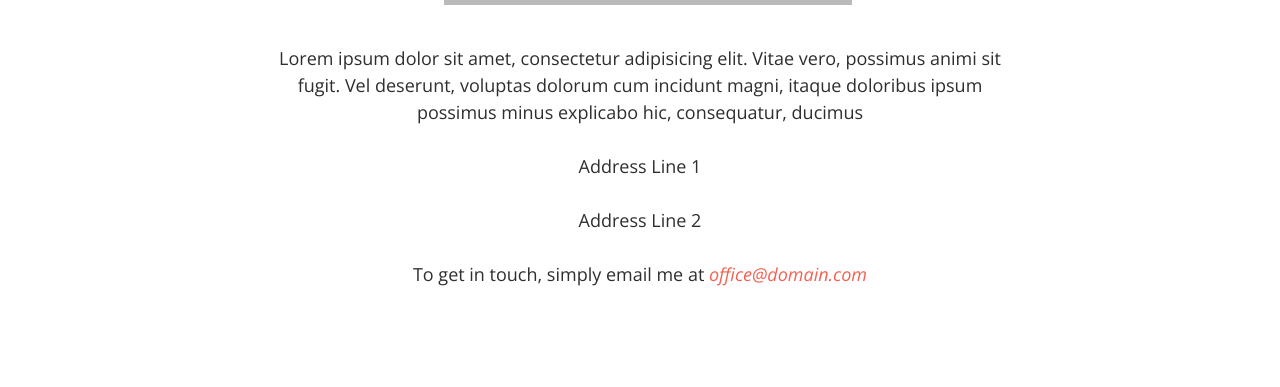
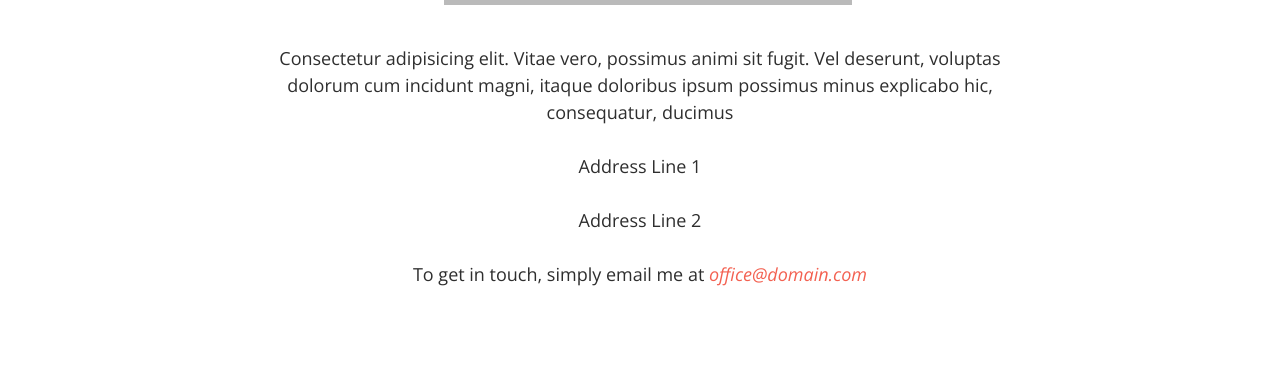
Before and after one commit to glen03xs/proworkflowlesson, a plain HTML site: page about.html in a window 1280 px wide. Shown: the part 413-800 px from the top of the page. Drawn offline with nearby package versions, Linux system fonts and the light colour scheme.

Commit message:
test commit

```diff
--- a/about.html
+++ b/about.html
@@ -53,7 +53,7 @@
         <!--ABOUT ME-->
         <section>
             <div class="container main-content center-content">
-                <p class="narrow-p">Lorem ipsum dolor sit amet, consectetur adipisicing elit. Vitae vero, possimus animi sit fugit. Vel deserunt, voluptas dolorum cum incidunt magni, itaque doloribus ipsum possimus minus explicabo hic, consequatur, ducimus</p>
+                <p class="narrow-p">Consectetur adipisicing elit. Vitae vero, possimus animi sit fugit. Vel deserunt, voluptas dolorum cum incidunt magni, itaque doloribus ipsum possimus minus explicabo hic, consequatur, ducimus</p>
 
                 <p class="narrow-p">Address Line 1</p>
                 <p class="narrow-p">Address Line 2</p>
```
